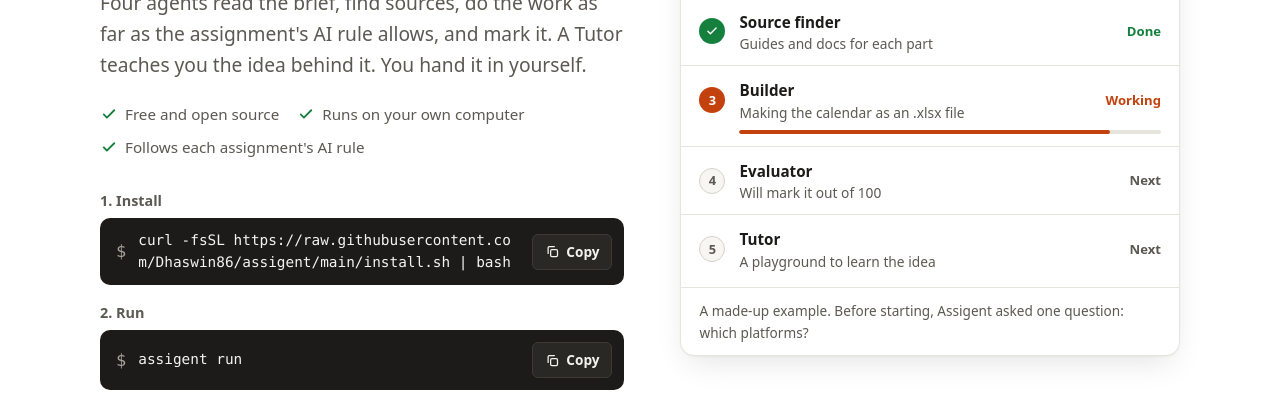
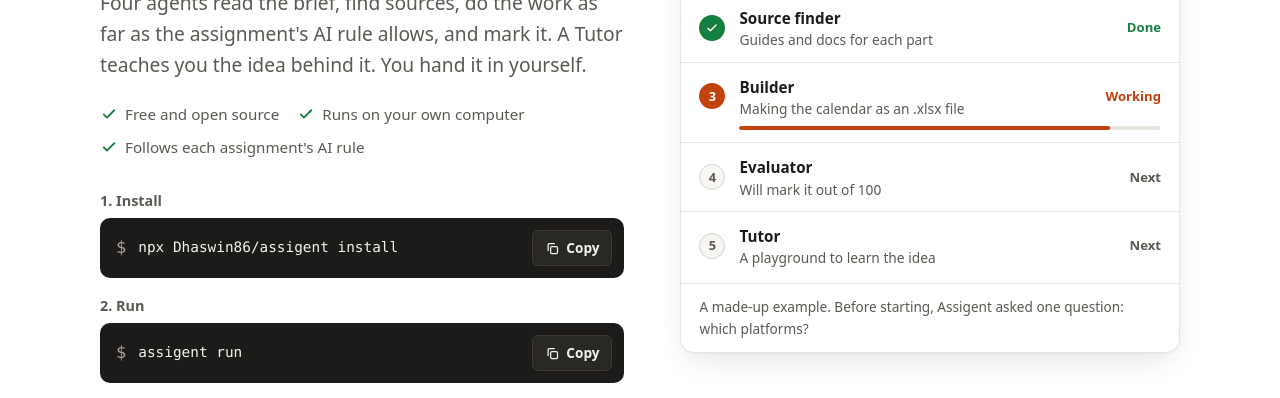
Before and after one commit to Dhaswin86/assigent, a website: page site/index.html in a window 1280 px wide. Shown: the part 361-759 px from the top of the page. Drawn offline with Linux system fonts and the light colour scheme.

Commit message:
Install line is now: npx Dhaswin86/assigent install (curl stays as the no-Node way)
Co-Authored-By: Claude <noreply@anthropic.com>

```diff
--- a/site/index.html
+++ b/site/index.html
@@ -407,7 +407,7 @@ footer .wrap { display: flex; flex-wrap: wrap; justify-content: space-between; g
       </ul>
       <div class="install" id="install">
         <p class="step-label">1. Install</p>
-        <div class="cmd"><span class="p" aria-hidden="true">$</span><pre id="line-install">curl -fsSL https://raw.githubusercontent.com/Dhaswin86/assigent/main/install.sh | bash</pre><button class="copy" type="button" data-copy="line-install" aria-label="Copy the install line"><svg aria-hidden="true"><use href="#i-copy"/></svg><span>Copy</span></button></div>
+        <div class="cmd"><span class="p" aria-hidden="true">$</span><pre id="line-install">npx Dhaswin86/assigent install</pre><button class="copy" type="button" data-copy="line-install" aria-label="Copy the install line"><svg aria-hidden="true"><use href="#i-copy"/></svg><span>Copy</span></button></div>
         <p class="step-label">2. Run</p>
         <div class="cmd"><span class="p" aria-hidden="true">$</span><pre id="line-run">assigent run</pre><button class="copy" type="button" data-copy="line-run" aria-label="Copy the run command"><svg aria-hidden="true"><use href="#i-copy"/></svg><span>Copy</span></button></div>
       </div>
@@ -551,7 +551,7 @@ footer .wrap { display: flex; flex-wrap: wrap; justify-content: space-between; g
       <div>
         <h2 id="h-need" data-reveal="up">Before you install</h2>
         <div class="faq" data-stagger>
-          <details data-reveal="up" open><summary>What do I need?<svg aria-hidden="true"><use href="#i-plus"/></svg></summary><div class="ans"><p>A Claude plan that includes Claude Code, with Claude Code installed. New to it? Claude Code is Anthropic's assistant that works in your terminal, and Assigent runs inside it. You also need Python 3, which most Macs and Linux computers already have. The Claude browser extension is optional, if you want Assigent to read the assignment from your portal tab.</p></div></details>
+          <details data-reveal="up" open><summary>What do I need?<svg aria-hidden="true"><use href="#i-plus"/></svg></summary><div class="ans"><p>A Claude plan that includes Claude Code, with Claude Code installed. New to it? Claude Code is Anthropic's assistant that works in your terminal, and Assigent runs inside it. You also need Python 3, which most Macs and Linux computers already have. The install line uses npx, which comes with Node.js; without Node.js, the README on GitHub has a curl line that does the same thing. The Claude browser extension is optional, if you want Assigent to read the assignment from your portal tab.</p></div></details>
           <details data-reveal="up"><summary>Does it cost anything?<svg aria-hidden="true"><use href="#i-plus"/></svg></summary><div class="ans"><p>Assigent is free and open source under the MIT license. It runs inside Claude Code on your own computer and your own Claude plan.</p></div></details>
           <details data-reveal="up"><summary>Will it hand in my work?<svg aria-hidden="true"><use href="#i-plus"/></svg></summary><div class="ans"><p>No. It never submits, uploads or hands in anything, never signs in for you and never posts. That last step is yours.</p></div></details>
           <details data-reveal="up"><summary>What if my assignment does not allow AI?<svg aria-hidden="true"><use href="#i-plus"/></svg></summary><div class="ans"><p>Then you get the brief and a reading list, nothing more. The Tutor's playground still teaches the idea, because it never holds the answer.</p></div></details>
@@ -574,7 +574,7 @@ footer .wrap { display: flex; flex-wrap: wrap; justify-content: space-between; g
         <div class="end-act">
           <h2 id="h-cta">Install Assigent</h2>
           <p>One line in your terminal, then type <code>assigent run</code>. There is nothing to set up first.</p>
-          <div class="cmd"><span class="p" aria-hidden="true">$</span><pre id="line-install-2">curl -fsSL https://raw.githubusercontent.com/Dhaswin86/assigent/main/install.sh | bash</pre><button class="copy" type="button" data-copy="line-install-2" aria-label="Copy the install line"><svg aria-hidden="true"><use href="#i-copy"/></svg><span>Copy</span></button></div>
+          <div class="cmd"><span class="p" aria-hidden="true">$</span><pre id="line-install-2">npx Dhaswin86/assigent install</pre><button class="copy" type="button" data-copy="line-install-2" aria-label="Copy the install line"><svg aria-hidden="true"><use href="#i-copy"/></svg><span>Copy</span></button></div>
         </div>
       </div>
     </div>
```
Also changed, not shown: README.md, 1 other file.
